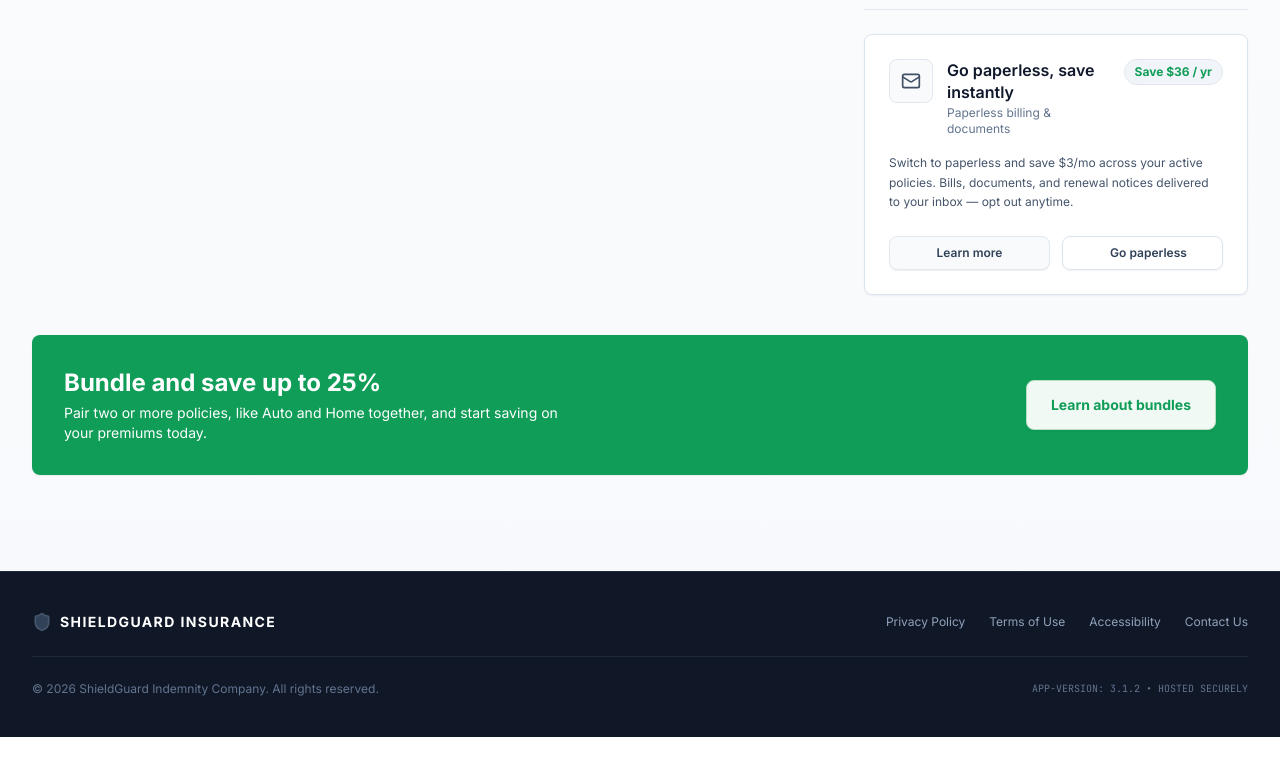
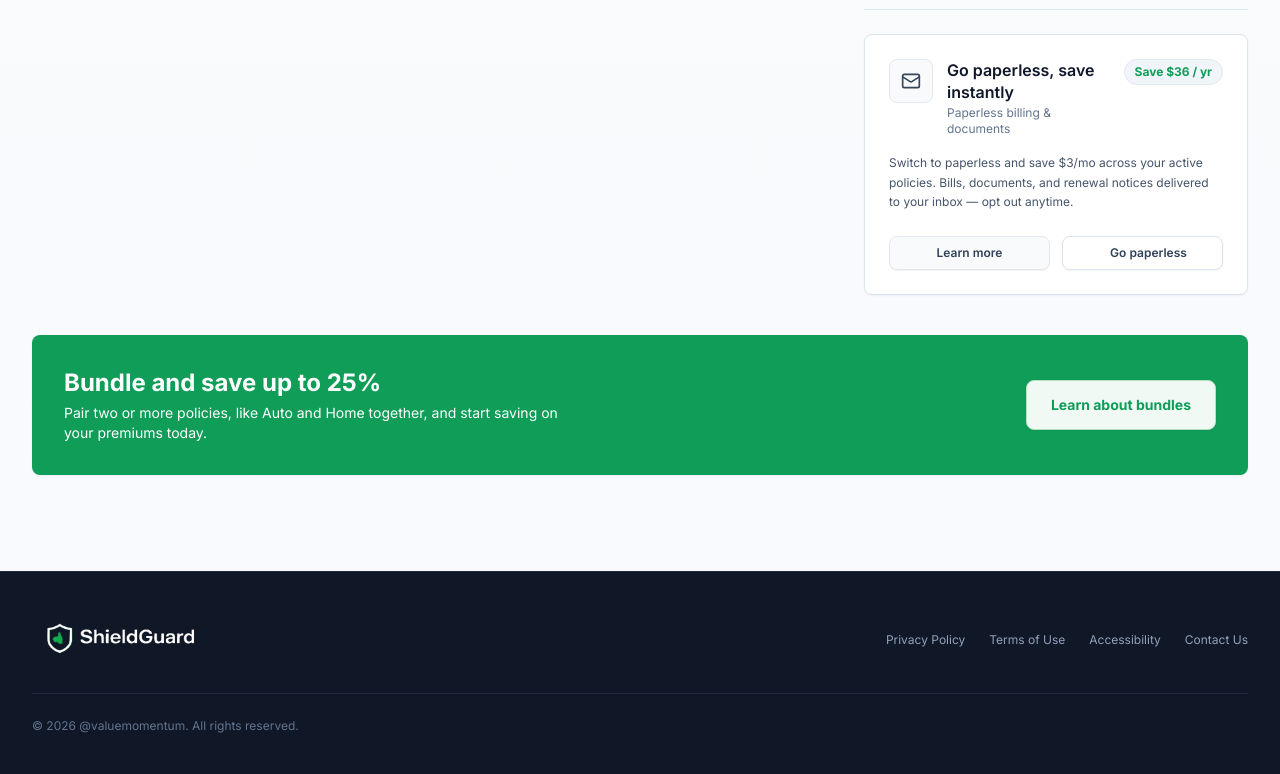
Before and after one commit to sairam-0708/customer-portal-ai, a React (Vite) app: page / in a window 1280 px wide. Shown: the part 1183-1957 px from the top of the page. Before the commit the page ends 1920 px from the top, so only its background shows below. Built offline with nearby package versions, Linux system fonts and the light colour scheme; a web font is replaced by a local one.

Commit message:
Updated the footer

```diff
--- a/index.html
+++ b/index.html
@@ -3,7 +3,8 @@
   <head>
     <meta charset="UTF-8" />
     <meta name="viewport" content="width=device-width, initial-scale=1.0" />
-    <title>My Google AI Studio App</title>
+    <link rel="icon" type="image/png" href="https://publish-p169157-e2027173.adobeaemcloud.com/content/dam/ShieldGuard/favicon.png" />
+    <title>Customer-Portal</title>
   </head>
   <body>
     <div id="root"></div>
--- a/src/App.tsx
+++ b/src/App.tsx
@@ -71,6 +71,8 @@ export default function App() {
 
   // Application feedback Toast
   const [toastMessage, setToastMessage] = useState<string | null>(null);
+
+  const footerLogoSrc = `${import.meta.env.BASE_URL}shieldguard-logo.png`;
 
   // Persist states automatically when changed
   useEffect(() => {
@@ -307,9 +309,14 @@ export default function App() {
         <div className="max-w-7xl mx-auto px-4 sm:px-6 lg:px-8 space-y-6">
           <div className="flex flex-col sm:flex-row items-center justify-between border-b border-slate-800 pb-6 gap-4">
             {/* Brand */}
-            <div className="flex items-center space-x-2">
-               <Shield className="w-5 h-5 text-slate-600 fill-slate-700" />
-              <span className="font-bold text-sm tracking-widest text-white uppercase block font-sans">ShieldGuard Insurance</span>
+            <div className="flex items-center space-x-2 bg-transparent">
+              <img
+                src={footerLogoSrc}
+                alt="ShieldGuard logo"
+                width={168}
+                height={48}
+                className="object-contain"
+              />
             </div>
 
             {/* Links */}
@@ -323,8 +330,7 @@ export default function App() {
 
           {/* Legal notes */}
           <div className="flex flex-col sm:flex-row items-center justify-between text-slate-500 gap-2">
-            <p>© 2026 ShieldGuard Indemnity Company. All rights reserved.</p>
-            <p className="text-[10px] font-mono">APP-VERSION: 3.1.2 • HOSTED SECURELY</p>
+            <p>© 2026 @valuemomentum. All rights reserved.</p>
           </div>
         </div>
       </footer>
```
Also changed, not shown: public/shieldguard-logo.png (added).
